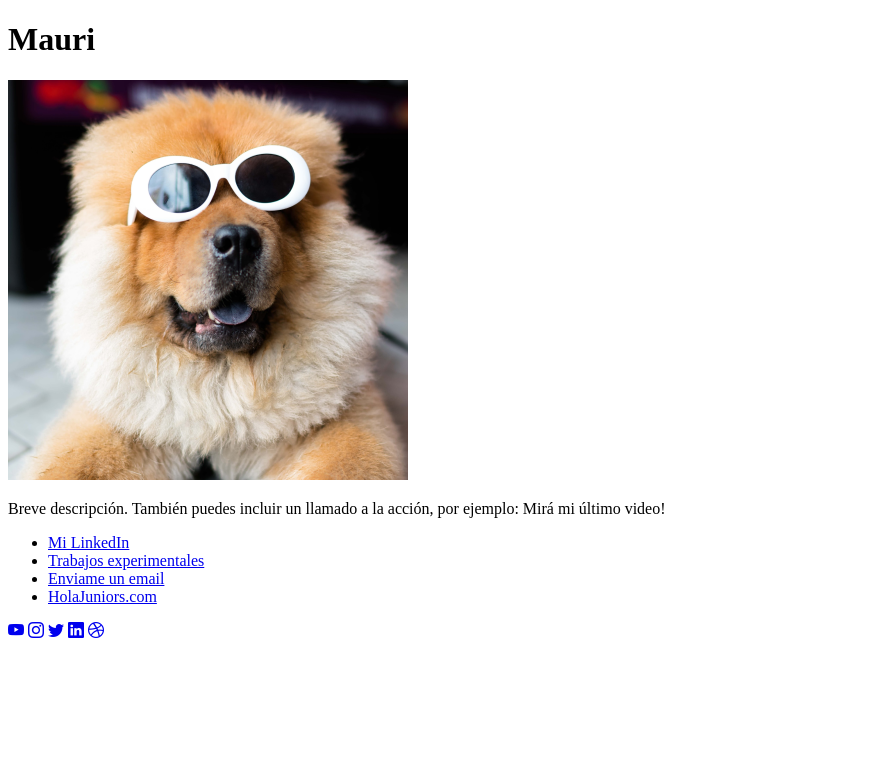
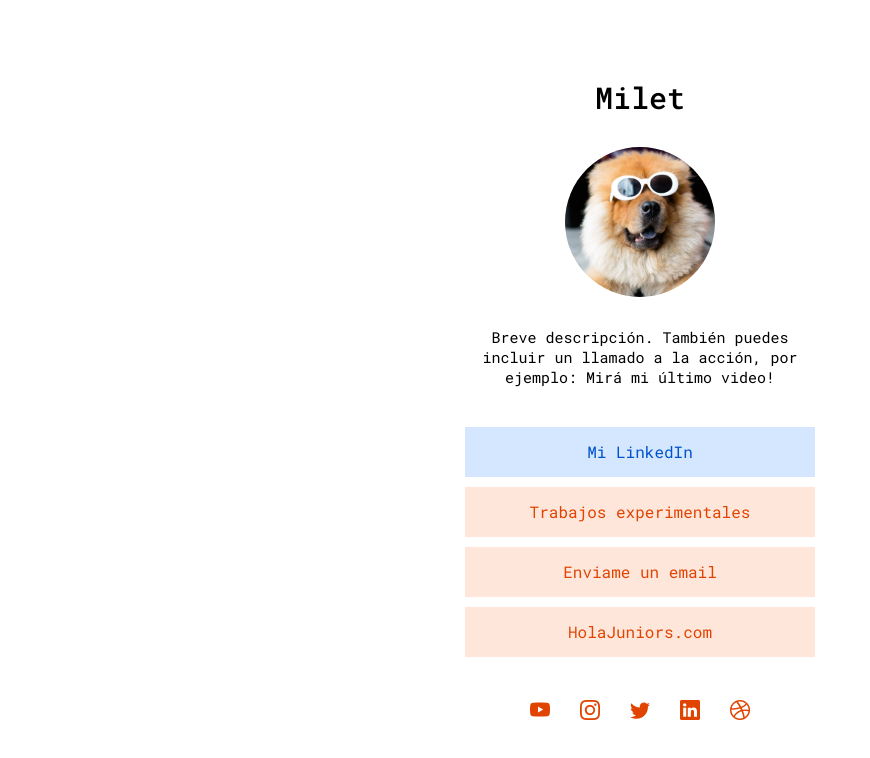
Before and after one commit to mattbidarte/link-in-bio-template1, a plain HTML site: page index.html in a window 1280 px wide. Shown: the whole page, without its empty margins (0-870 px from the left). Drawn offline with nearby package versions, Linux system fonts and the light colour scheme.

Commit message:
first commit

```diff
--- a/assets/css/style.css
+++ b/assets/css/style.css
@@ -0,0 +1,123 @@
+@import url('https://fonts.googleapis.com/css2?family=Roboto+Mono:wght@400;500&display=swap');
+
+* {
+    margin: 0;
+    padding: 0;
+    box-sizing: border-box;
+}
+
+ul {
+    list-style: none;
+}
+
+a {
+    text-decoration: none;
+    color: black;
+}
+
+body {
+    min-height: 100vh;
+    font-family: 'Roboto Mono', monospace;
+    display: flex;
+    flex-direction: column;
+    justify-content: center;
+    align-items: center;
+    background-color: #FFFFFF;
+}
+
+main {
+    display: flex;
+    flex-direction: column;
+    justify-content: center;
+    align-items: center;
+    width: calc(100% - 40px);
+    min-height: calc(100vh - 40px);
+    padding: 20px;
+}
+
+.about {
+    display: flex;
+    flex-direction: column;
+    align-items: center;
+}
+
+.about__title {
+    font-style: normal;
+    font-weight: 500;
+    text-align: center;
+    font-size: 30px;
+}
+
+.about__img {
+    border-radius: 50%;
+    height: 150px;
+    margin: 30px 0;
+    object-fit: cover;
+}
+
+.about__parrafo {
+    font-family: 'Roboto Mono';
+    font-style: normal;
+    font-weight: 400;
+    text-align: center;
+    margin-bottom: 40px;
+    font-size: 15px;
+    width: 350px;
+}
+
+.links > ul {
+    display: flex;
+    flex-direction: column;
+    align-items: center;
+    justify-content: center;
+}
+
+.links > ul > li {
+    display: flex;
+    justify-content: center;
+    align-items: center;
+    height: 50px;
+    width: 350px;
+    margin-bottom: 10px;
+    background-color: #FFE6DB;
+    cursor: pointer;
+    transition: all 0.2s;
+}
+
+.links > ul > li:hover {
+    transform: translate(-3px, -3px);
+}
+
+.links > ul > li > a {
+    color:#E14400;
+}
+
+.links > ul > li > a.modificado {
+    color: #0053CC;
+}
+
+.links > ul > li:first-child {
+    background-color: #D5E6FF;
+}
+
+.icons {
+    margin-top: 30px;
+    width: 250px;
+    display: flex;
+    justify-content: space-around;
+}
+
+.icons > a > i {
+    color: #E14400;
+    font-size: 20px;
+}
+
+@media screen and (max-width: 450px) {
+    .links > ul > li {
+        width: 90vw;
+    }
+
+    .about__parrafo {
+        width: 80vw;
+    }
+}
--- a/index.html
+++ b/index.html
@@ -9,35 +9,29 @@
     <title>Link in bio</title>
 </head>
 <body>
-    <header class="header">
-        <h1 class="header__title">Mauri</h1>
-    </header>
+    <main>
+        <section class="about">
+            <h1 class="about__title">Milet</h1>
+            <img class="about__img" src="./assets/img/dogimg.png" alt="foto de un perro con lentes">
+            <p class="about__parrafo">Breve descripción. También puedes incluir un llamado a la acción, por ejemplo: Mirá mi último video!</p>
+        </section>
 
-    <main class="main">
-        <section class="container">
-            <img class="container__img" src="./assets/img/dogimg.png" alt="foto de un perro con lentes">
-            <p class="container__parrafo">Breve descripción. También puedes incluir un llamado a la acción, por ejemplo: Mirá mi último video!</p>
+        <section class="links">
+            <ul>
+                <li><a class="modificado" href="#">Mi LinkedIn</a></li>
+                <li><a href="#">Trabajos experimentales</a></li>
+                <li><a href="#">Enviame un email</a></li>
+                <li><a href="#">HolaJuniors.com</a></li>
+            </ul>
         </section>
-        <section class="container">
-            <div class="container__links">
-                <ul>
-                    <li><a href="#">Mi LinkedIn</a></li>
-                    <li><a href="#">Trabajos experimentales</a></li>
-                    <li><a href="#">Enviame un email</a></li>
-                    <li><a href="#">HolaJuniors.com</a></li>
-                </ul>
-            </div>
-        </section>
-    </main>
 
-    <footer class="footer">
-        <div class="footer_lnks">
+        <section class="icons">
             <a href="#"><i class="bi bi-youtube"></i></a>
             <a href="#"><i class="bi bi-instagram"></i></a>
             <a href="#"><i class="bi bi-twitter"></i></a>
             <a href="#"><i class="bi bi-linkedin"></i></a>
             <a href="#"><i class="bi bi-dribbble"></i></a>
-        </div>
-    </footer>
+        </section>
+    </main>
 </body>
 </html>
```
